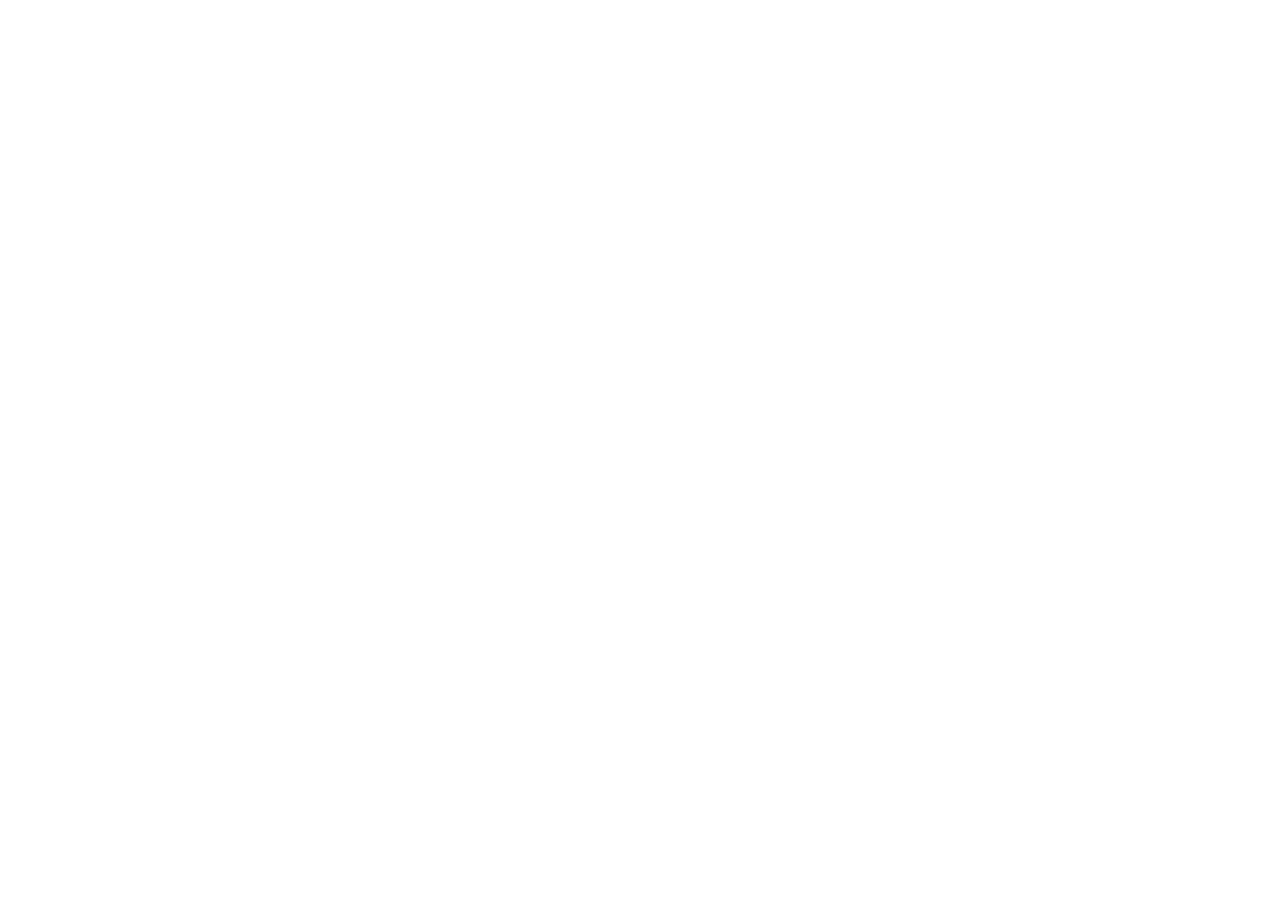
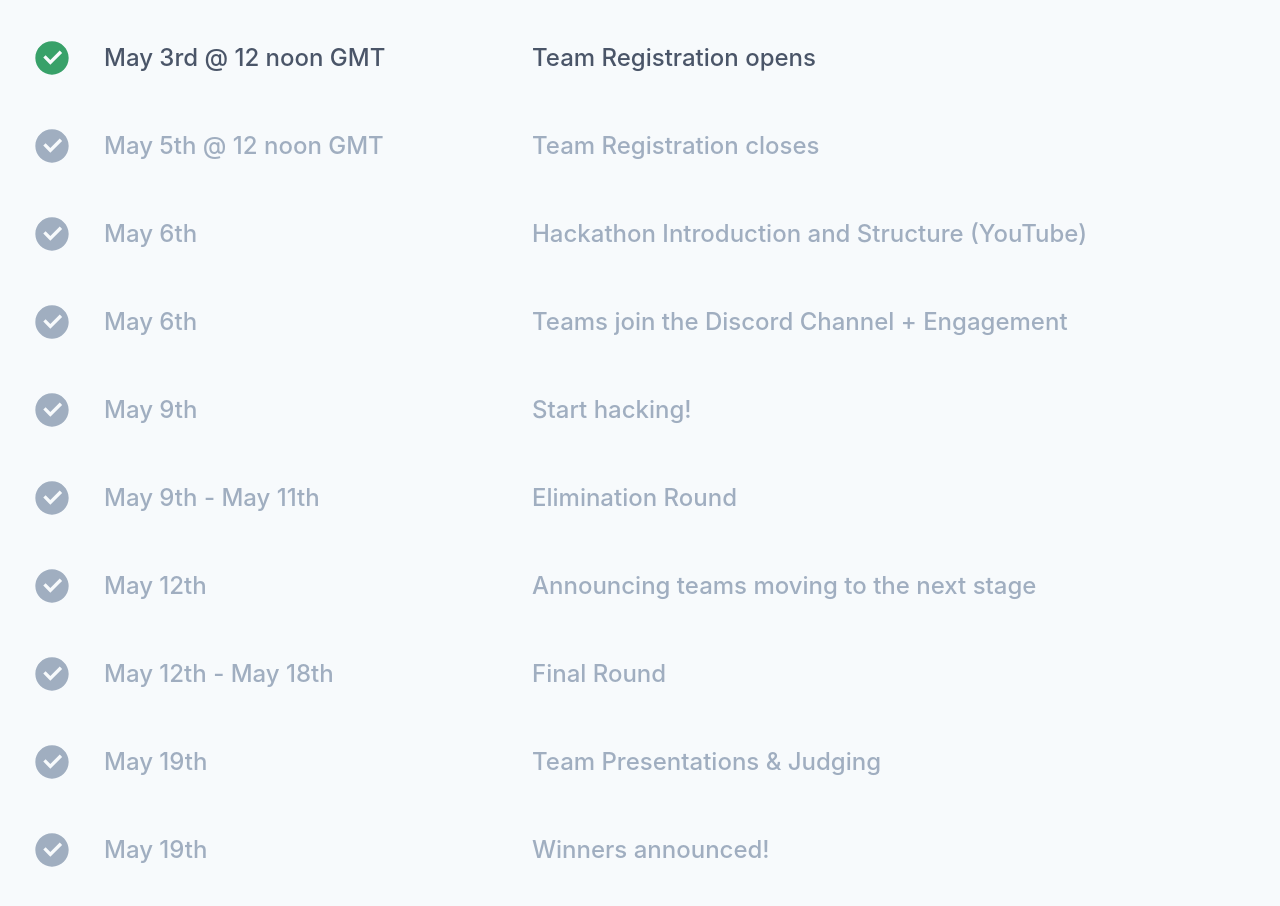
Before and after one commit to chakra-ui/hackathon, a Next.js app: page / in a window 1280 px wide. Shown: the part 2720-3626 px from the top of the page. Before the commit the page ends 2564 px from the top, so only its background shows below. Built offline with nearby package versions, Linux system fonts and the light colour scheme.

Commit message:
feat: built timeline

```diff
--- a/pages/index.tsx
+++ b/pages/index.tsx
@@ -1,6 +1,7 @@
 import { Goal } from '../src/components/Goal';
 import { LogoGrid } from '../src/components/LogoGrid';
 import { Rounds } from '../src/components/Rounds';
+import { Timeline } from '../src/components/Timeline';
 
 export default function Home() {
   return (
@@ -8,6 +9,7 @@ export default function Home() {
       <LogoGrid />
       <Goal />
       <Rounds />
+      <Timeline />
     </div>
   );
 }
--- /dev/null
+++ b/src/components/Timeline.tsx
@@ -0,0 +1,121 @@
+import { HStack, Icon, Stack, Text, Box, Heading } from '@chakra-ui/react';
+import * as React from 'react';
+import { Check } from './Icons';
+
+export interface TimelineItemProp {
+  date: string;
+  description: string;
+  isActive: boolean;
+}
+
+export const TimelineItem = (props: TimelineItemProp) => {
+  const { date, description, isActive, ...rest } = props;
+
+  return (
+    <Stack
+      direction={{ base: 'column', lg: 'row' }}
+      spacing={{ base: '4', lg: '32' }}
+    >
+      <HStack {...rest} spacing='8'>
+        <Icon
+          width='auto'
+          as={Check}
+          fontSize={{ base: '2rem', lg: '2.5rem' }}
+          color={isActive ? 'activeIcon' : 'muted'}
+        />
+        <Text
+          lineHeight='tall'
+          color={isActive ? 'defaultBody' : 'muted'}
+          fontSize={{ base: 'xl', lg: '2xl' }}
+          fontWeight='medium'
+          minW='300px'
+        >
+          {date}
+        </Text>
+      </HStack>
+      <Text
+        lineHeight='tall'
+        color={isActive ? 'defaultBody' : 'muted'}
+        fontSize={{ base: 'xl', lg: '2xl' }}
+        fontWeight='medium'
+        textAlign='left'
+      >
+        {description}
+      </Text>
+    </Stack>
+  );
+};
+
+export const Timeline = () => {
+  return (
+    <Box bg='alternativeBg' as='section'>
+      <Box
+        maxW={{ base: 'xl', md: '7xl' }}
+        mx='auto'
+        px={{ base: '6', md: '8' }}
+        py='12'
+      >
+        <Heading
+          size='2xl'
+          lineHeight='short'
+          fontWeight='extrabold'
+          color='defaultHeading'
+        >
+          Timeline
+        </Heading>
+        <Stack spacing={{ base: '20', lg: '12' }} my='20'>
+          <TimelineItem
+            isActive
+            date='May 3rd @ 12 noon GMT'
+            description='Team Registration opens'
+          />
+          <TimelineItem
+            isActive={false}
+            date='May 5th @ 12 noon GMT'
+            description='Team Registration closes'
+          />
+          <TimelineItem
+            isActive={false}
+            date='May 6th'
+            description='Hackathon Introduction and Structure (YouTube)'
+          />
+          <TimelineItem
+            isActive={false}
+            date='May 6th'
+            description='Teams join the Discord Channel + Engagement'
+          />
+          <TimelineItem
+            isActive={false}
+            date='May 9th'
+            description='Start hacking!'
+          />
+          <TimelineItem
+            isActive={false}
+            date='May 9th - May 11th'
+            description='Elimination Round'
+          />
+          <TimelineItem
+            isActive={false}
+            date='May 12th'
+            description='Announcing teams moving to the next stage'
+          />
+          <TimelineItem
+            isActive={false}
+            date='May 12th - May 18th'
+            description='Final Round'
+          />
+          <TimelineItem
+            isActive={false}
+            date='May 19th'
+            description='Team Presentations & Judging'
+          />
+          <TimelineItem
+            isActive={false}
+            date='May 19th'
+            description='Winners announced!'
+          />
+        </Stack>
+      </Box>
+    </Box>
+  );
+};
```
